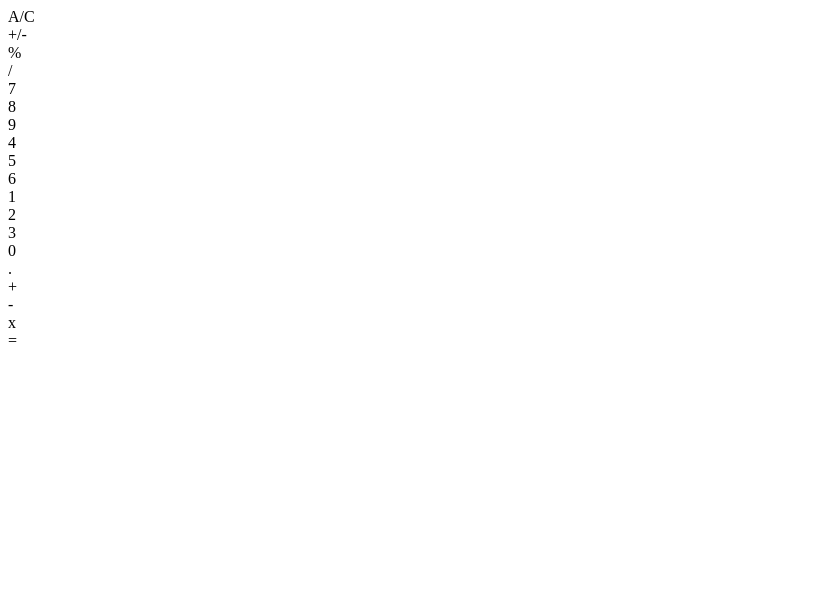
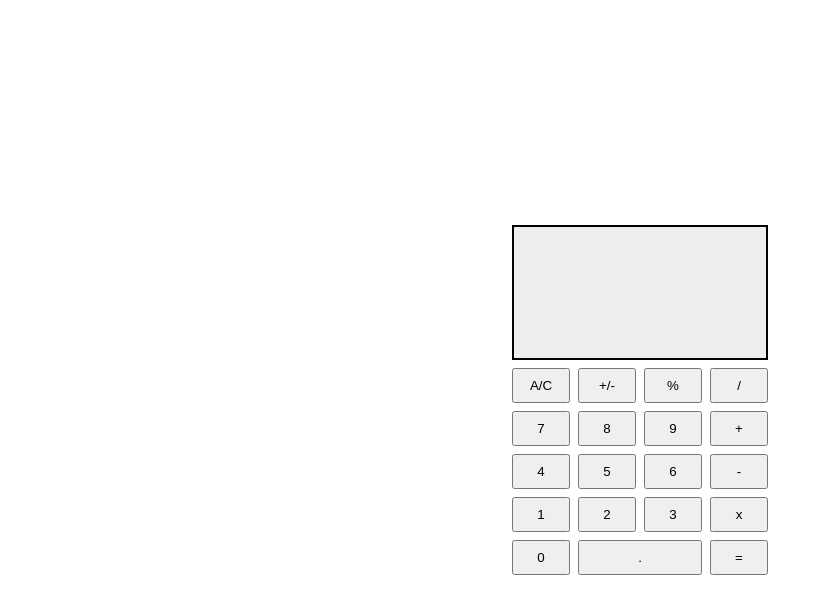
Before and after one commit to Geoffrey-Jiang/calculator, a plain HTML site: page index.html in a window 1280 px wide. Shown: the whole page, without its empty margins (0-823 px from the left). Drawn offline with Linux system fonts and the light colour scheme.

Commit message:
Improved HTML calculator

```diff
--- a/index.html
+++ b/index.html
@@ -9,43 +9,39 @@
 </head>
 <body>
     <div id="calculator">
-        <div id="display"></div>
-        <div id="buttons">
-            <div id="operations">
-                <div id="clear">A/C</div>
-                <div id="pos/neg">+/-</div>
-                <div id="mod">%</div>
-                <div class="operation divide">/</div>
+        <div id="display">
+            <p id="result"></p>
+            <p id="expression"></p>
         </div>
-            <div id="functions">
         <div id="numpad">
             <div class="numbers">
-                        <div class="num" id="7">7</div>
-                        <div class="num" id="8">8</div>
-                        <div class="num" id="9">9</div>
+                <button id="clear">A/C</button>
+                <button id="pos/neg">+/-</button>
+                <button id="mod">%</button>
+                <button class="operation buttonide">/</button>
             </div>
             <div class="numbers">
-                        <div class="num" id="4">4</div>
-                        <div class="num" id="5">5</div>
-                        <div class="num" id="6">6</div>
+                <button class="num" id="7">7</button>
+                <button class="num" id="8">8</button>
+                <button class="num" id="9">9</button>
+                <button class="num operation add">+</button>
             </div>
             <div class="numbers">
-                        <div class="num" id="1">1</div>
-                        <div class="num" id="2">2</div>
-                        <div class="num" id="3">3</div>
+                <button class="num" id="4">4</button>
+                <button class="num" id="5">5</button>
+                <button class="num" id="6">6</button>
+                <button class="num operation subtract">-</button>
             </div>
             <div class="numbers">
-                        <div class="num" id="0">0</div>
-                        <div class="num" id=".">.</div>
+                <button class="num" id="1">1</button>
+                <button class="num" id="2">2</button>
+                <button class="num" id="3">3</button>
+                <button class="num operation multiply">x</button>
             </div>
-                </div>
-                <div id="sidebar">
-                    <div class="operation add">+</div>
-                    <div class="operation subtract">-</div>
-                    <div class="operation multiply">x</div>
-                    <div id="enter">=</div>
-                </div>
-
+            <div class="numbers">
+                <button class="num" id="0">0</button>
+                <button class="num" id="dot">.</button>
+                <button class="num" id="enter">=</button>
             </div>
         </div>
     </div>
--- a/styles.css
+++ b/styles.css
@@ -0,0 +1,54 @@
+body {
+    margin: 0;
+    height: 100vh;
+    display: flex;
+    align-items: center;
+    justify-content: center;
+    font: Roboto, sans-serif;
+}
+
+#calculator {
+    display: flex;
+    flex-direction: column;
+    padding: 16px;
+    width: 256px;
+    height: 350px;
+    gap: 8px;
+}
+
+#display {
+    flex: 1;
+    height: 35.5px;
+    background-color: #eeeeee;
+    border: 2px solid black;
+
+}
+
+/* NUM PAD*/
+#numpad {
+    flex: 1;
+    display: flex;
+    flex-direction: column;
+    gap: 8px;
+}
+
+.numbers {
+    display: flex;
+    gap: 8px;
+}
+
+button {
+    flex: 1;
+    padding: 8px;
+    font: Roboto, sans-serif;
+}
+
+#dot {
+    flex: 2.737;
+}
+
+button:hover {
+    border: 2px solid gold;
+    background-color: beige;
+
+}
```
Lines whose indentation alone changed are shown as unchanged.
